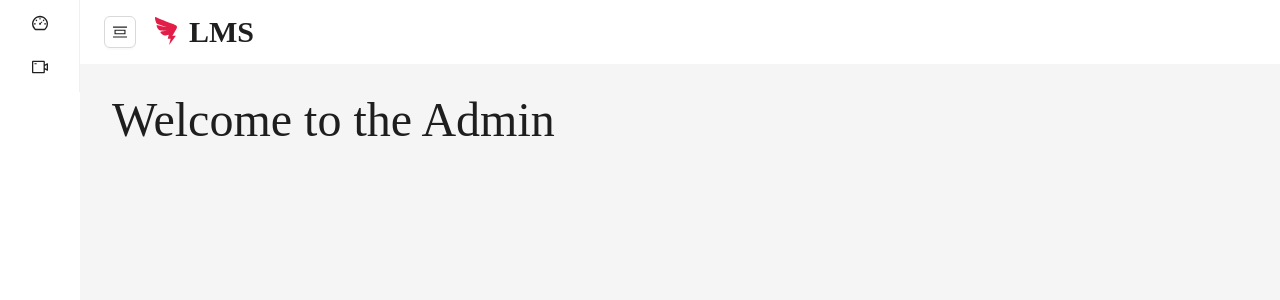
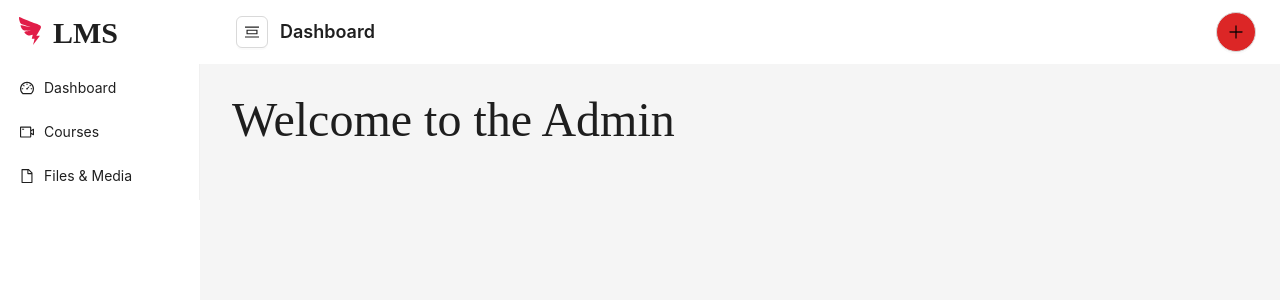
Before and after one commit to ansariabdulahad/LMS, a Next.js app in the folder front-end/: page /admin in a window 1280 px wide. Shown: the top 300 px of the page. Built offline with nearby package versions, Linux system fonts and the light colour scheme.

Commit message:
worked in admin panel courses and changed logo place

```diff
--- a/front-end/components/admin/courses/index.jsx
+++ b/front-end/components/admin/courses/index.jsx
@@ -1,8 +1,26 @@
+'use client';
+import { Button } from "antd";
 import AdminLayout from "../../shared/admin-layout";
+import { PlusOutlined } from "@ant-design/icons";
 
 const Courses = () => {
+
+    // Toolbar component coding
+    const Toolbar = () => (
+        <Button
+            type="primary"
+            className="bg-indigo-600"
+            size="large"
+            style={{ borderRadius: 0 }}
+            icon={<PlusOutlined />}
+        >New Course</Button>
+    )
+
     return (
-        <AdminLayout>
+        <AdminLayout
+            title={'Courses'}
+            toolbar={<Toolbar />}
+        >
             <div>
                 <h1 className="text-2xl text-red-500">Welcome to the courses</h1>
             </div>
--- a/front-end/components/admin/index.jsx
+++ b/front-end/components/admin/index.jsx
@@ -1,8 +1,25 @@
+import { PlusOutlined } from "@ant-design/icons";
 import AdminLayout from "../shared/admin-layout";
+import { Button } from "antd";
 
 const Admin = () => {
+
+    // Toolbar component coding
+    const Toolbar = () => (
+        <Button
+            type="default"
+            className="bg-red-600"
+            size="large"
+            icon={<PlusOutlined />}
+            shape="circle"
+        />
+    )
+
     return (
-        <AdminLayout>
+        <AdminLayout
+            title="Dashboard"
+            toolbar={<Toolbar />}
+        >
             <div>
                 <h1
                     style={{
--- a/front-end/components/shared/admin-layout/index.jsx
+++ b/front-end/components/shared/admin-layout/index.jsx
@@ -2,15 +2,15 @@
 import { Button, Layout, Menu, Spin } from 'antd';
 import Link from 'next/link';
 import { useEffect, useState } from 'react';
-import { DashboardOutlined, PicCenterOutlined, VideoCameraOutlined } from '@ant-design/icons';
+import { DashboardOutlined, FileOutlined, PicCenterOutlined, VideoCameraOutlined } from '@ant-design/icons';
 import Logo from '../logo';
 
 const { Sider, Content, Header } = Layout;
 const { Item } = Menu;
 
-const AdminLayout = ({ children }) => {
+const AdminLayout = ({ children, title = null, toolbar = null }) => {
     // states variables collection
-    const [open, setOpen] = useState(false);
+    const [open, setOpen] = useState(true);
     const [loading, setLoading] = useState(true);
 
     // Menus data
@@ -24,13 +24,18 @@ const AdminLayout = ({ children }) => {
             'label': 'Courses',
             'href': '/admin/courses',
             'icon': <VideoCameraOutlined />
+        },
+        {
+            'label': 'Files & Media',
+            'href': '/admin/files',
+            'icon': <FileOutlined />
         }
     ];
 
     useEffect(() => {
         let releaseTimer = setTimeout(() => {
             setLoading(false);
-        }, 2000);
+        }, 500);
 
         return () => {
             clearTimeout(releaseTimer);
@@ -53,6 +58,9 @@ const AdminLayout = ({ children }) => {
                 collapsible
                 className='min-h-screen'
             >
+                <div className='py-4'>
+                    <Logo />
+                </div>
                 <Menu>
                     {
                         menus.map((item, index) => (
@@ -72,11 +80,17 @@ const AdminLayout = ({ children }) => {
                         <Button
                             onClick={() => setOpen(!open)}
                             icon={<PicCenterOutlined />}
+                            className='mx-3'
                         />
-                        <Logo />
+                        <div>
+                            {
+                                title &&
+                                <h1 className='text-lg font-semibold'>{title}</h1>
+                            }
+                        </div>
                     </div>
-                    <div>
-
+                    <div className='flex items-center gap-x-4'>
+                        {toolbar && toolbar}
                     </div>
                 </Header>
                 <Content className='p-8'>
```
